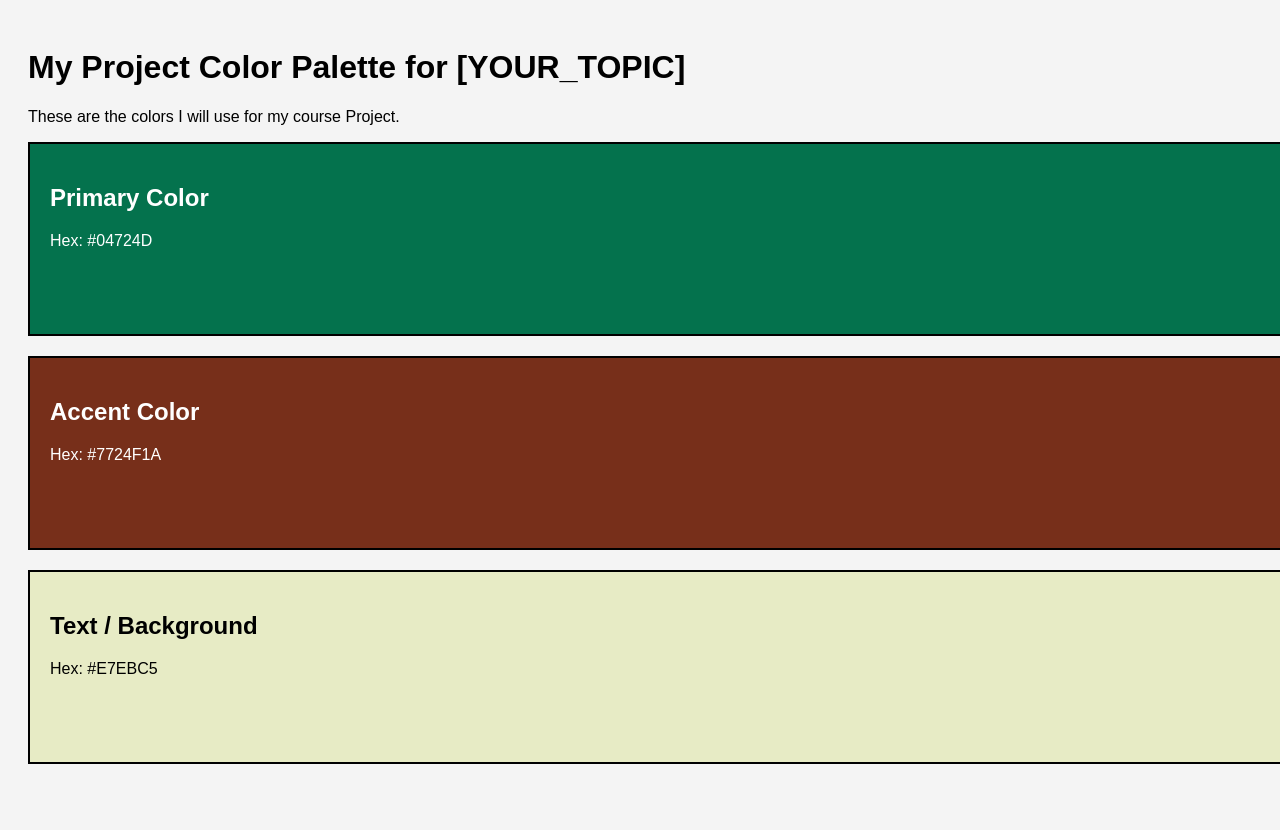
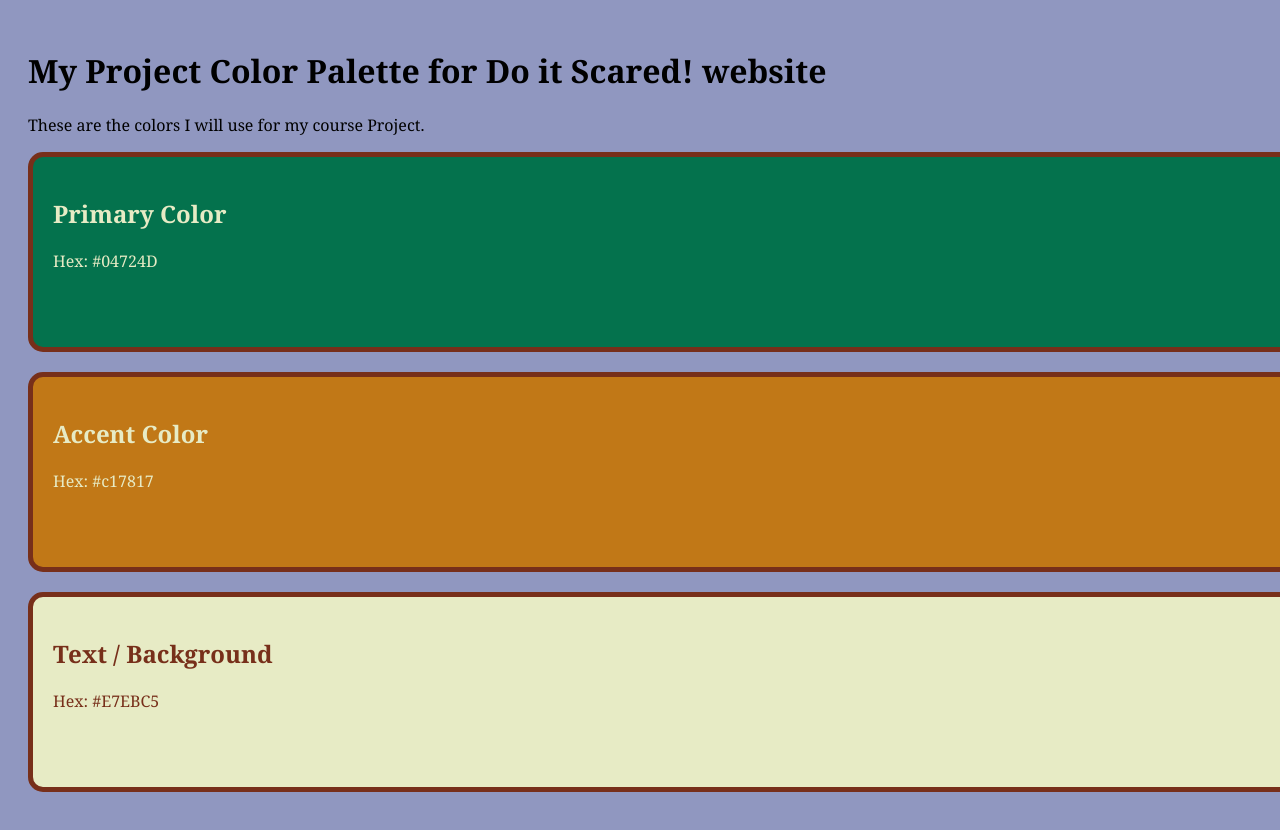
Before and after one commit to CIT85/jamilethm-pub, a plain HTML site: page w4/index.html in a window 1280 px wide. Shown: the top 830 px of the page. Drawn offline with Linux system fonts and the light colour scheme.

Commit message:
Attendance: Customized design and passed validation

```diff
--- a/w4/css/style.css
+++ b/w4/css/style.css
@@ -1,18 +1,18 @@
 /* General Page Styles */
 body {
-    font-family: Arial, Helvetica, sans-serif;
+    font-family: Georgia, 'Times New Roman', Times, serif;
     padding: 20px;
-    background-color: #f4f4f4; /* Default Gray */
+    background-color: #9097c0;
 }
 
-/* SHARED STYLES: All boxes get these rules */
+
 .swatch {
     height: 150px;
     width: 100%;
     margin-bottom: 20px;
     padding: 20px;
-    border: 2px solid black; /* Default Border */
-    color: white; /* Default text color inside boxes */
+    border: 5px solid #772F1A; border-radius: 15px;
+    color: #E7EBC5;
 }
 
 
@@ -24,12 +24,11 @@ body {
 
 /* 2. Accent Color */
 .accent {
-    background-color: #772F1A;
+    background-color: #c17817;
 }
 
 /* 3. Text/Light Color */
 .text {
     background-color: #E7EBC5;
 
-    color: black; /* Dark text for light background */
-}
+    color: #772F1A;
--- a/w4/index.html
+++ b/w4/index.html
@@ -7,7 +7,7 @@
 </head>
 <body>
 
-    <h1>My Project Color Palette for [YOUR_TOPIC]</h1>
+    <h1>My Project Color Palette for Do it Scared! website </h1>
     <p>These are the colors I will use for my course Project.</p>
 
     <div class="swatch primary">
@@ -17,7 +17,7 @@
 
     <div class="swatch accent">
         <h2>Accent Color</h2>
-        <p>Hex: #7724F1A</p>
+        <p>Hex: #c17817</p>
     </div>
 
     <div class="swatch text">
```
